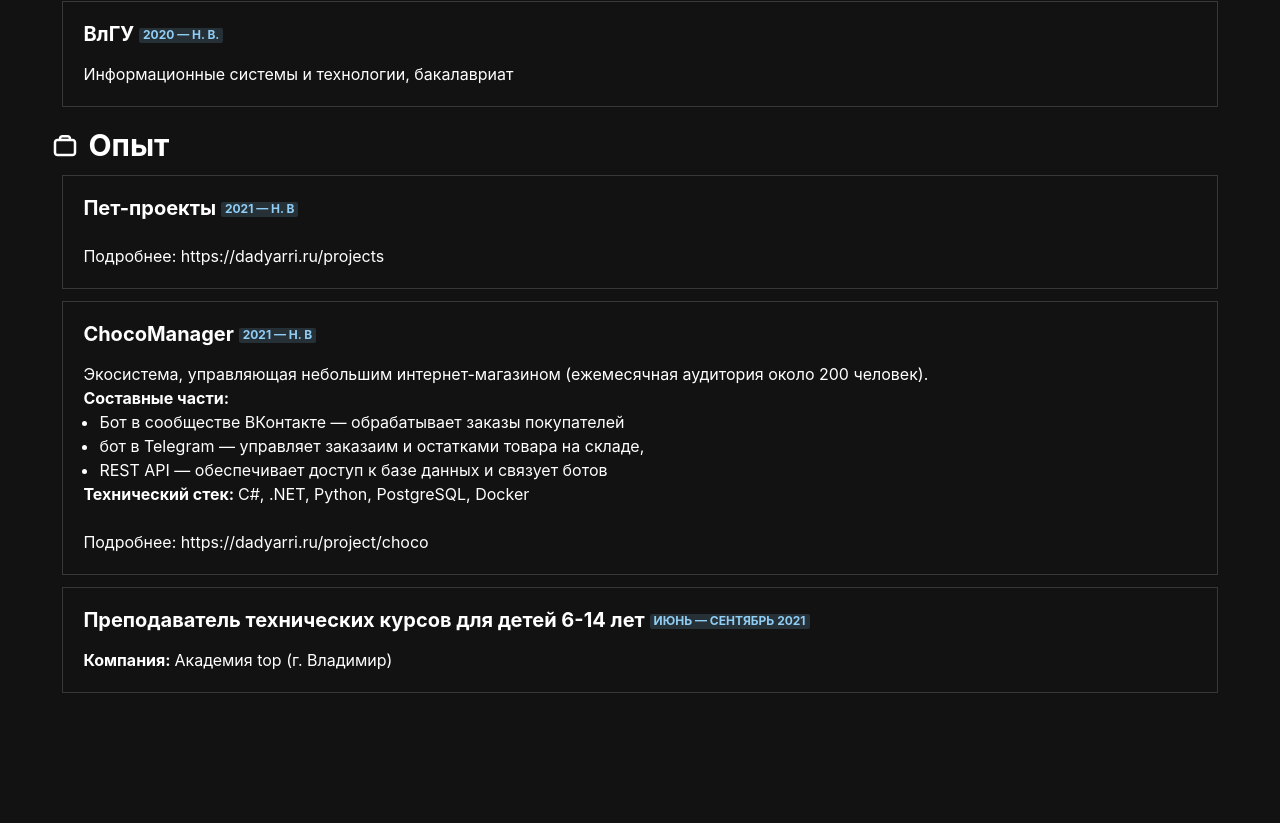
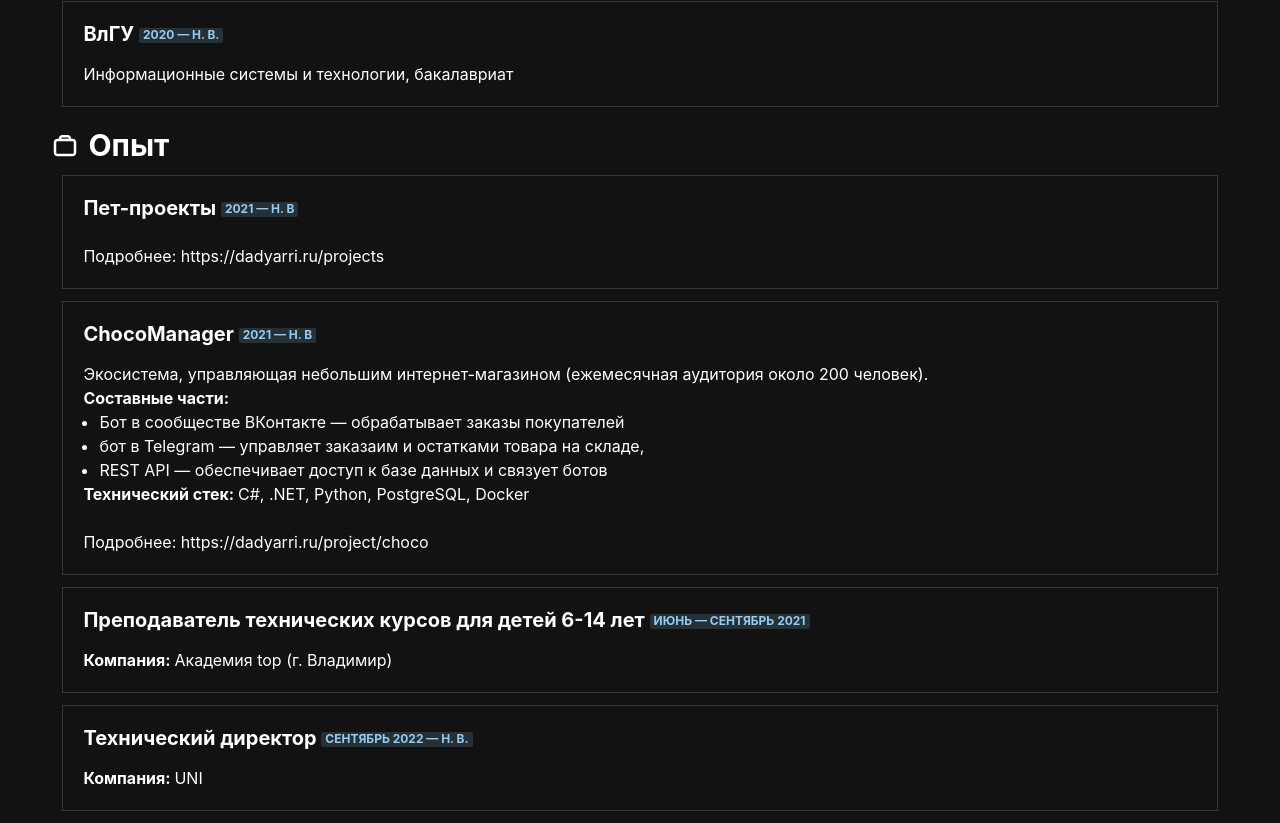
Before and after one commit to dadyarri/cv, a Next.js app: page / in a window 1280 px wide. Shown: the part 991-1814 px from the top of the page. Before the commit the page ends 1704 px from the top, so only its background shows below. Built offline with nearby package versions, Linux system fonts and the light colour scheme.

Commit message:
add experience

```diff
--- a/components/resume.tsx
+++ b/components/resume.tsx
@@ -196,6 +196,15 @@ const Resume = () => {
                         </>
                     }
                 />
+                <BioCard
+                    title={"Технический директор"}
+                    year={<Text>сентябрь 2022 &mdash; н. в.</Text>}
+                    desc={
+                        <>
+                            <b>Компания: </b> UNI
+                        </>
+                    }
+                />
             </Box>
         </Box>
     );
```
